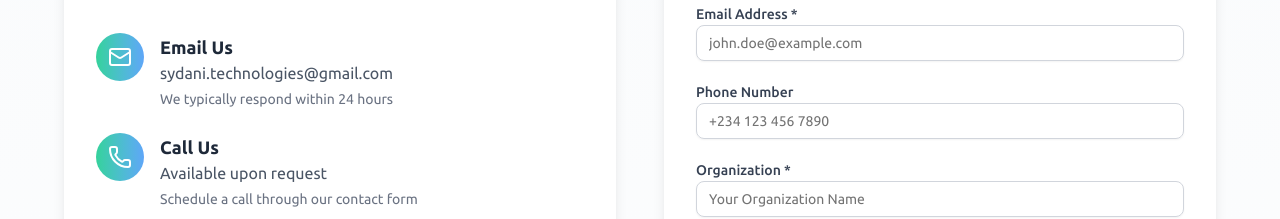
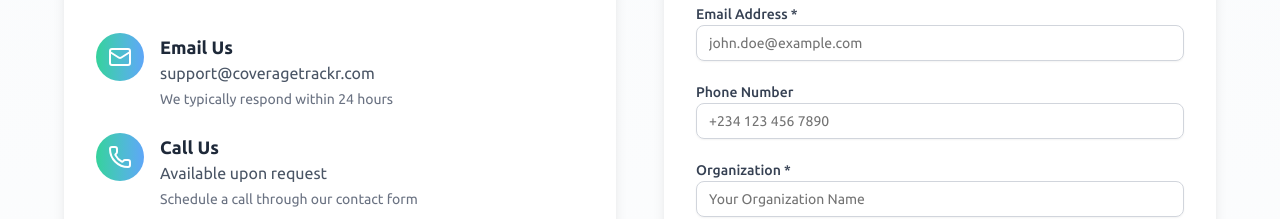
Before and after one commit to Sydani-Tech/mctt-info-webpage, a React (Vite) app: page /contact-us in a window 1280 px wide. Shown: the part 627-846 px from the top of the page. Built offline with nearby package versions, Linux system fonts and the light colour scheme.

Commit message:
change email

```diff
--- a/src/ContactUs.tsx
+++ b/src/ContactUs.tsx
@@ -70,7 +70,7 @@ export default function ContactUs() {
                     </div>
                     <div>
                       <h3 className="text-lg font-semibold text-gray-800">Email Us</h3>
-                      <p className="text-gray-600">sydani.technologies@gmail.com</p>
+                      <p className="text-gray-600">support@coveragetrackr.com</p>
                       <p className="text-sm text-gray-500 mt-1">We typically respond within 24 hours</p>
                     </div>
                   </div>
```
Also changed, not shown: src/components/Header.tsx (+12 -6 lines).
